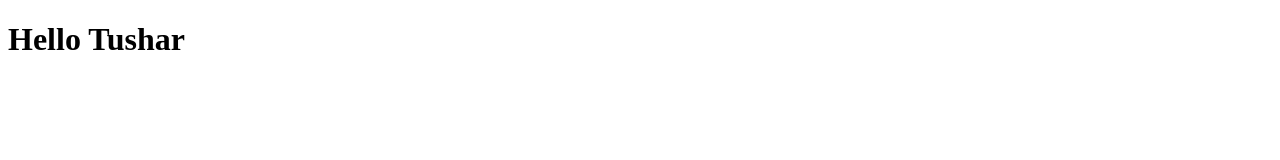
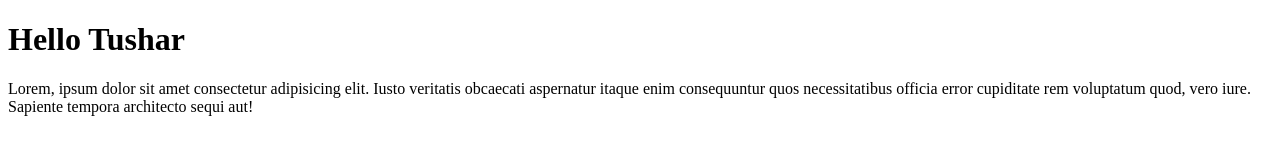
Before and after one commit to tusharrpatil04/Project1, a plain HTML site: page index.html in a window 1280 px wide. Drawn offline with Linux system fonts and the light colour scheme.

Commit message:
Add the Paragraph

```diff
--- a/index.html
+++ b/index.html
@@ -7,5 +7,6 @@
   </head>
   <body>
     <h1>Hello Tushar</h1>
+    <p>Lorem, ipsum dolor sit amet consectetur adipisicing elit. Iusto veritatis obcaecati aspernatur itaque enim consequuntur quos necessitatibus officia error cupiditate rem voluptatum quod, vero iure. Sapiente tempora architecto sequi aut!</p>
   </body>
 </html>
```
